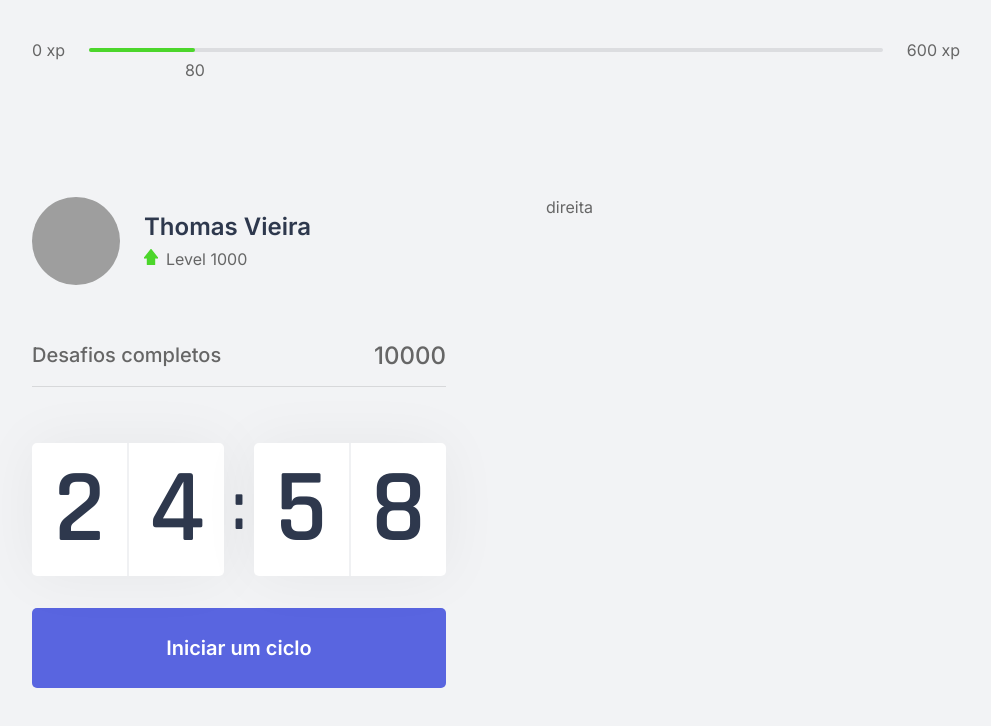
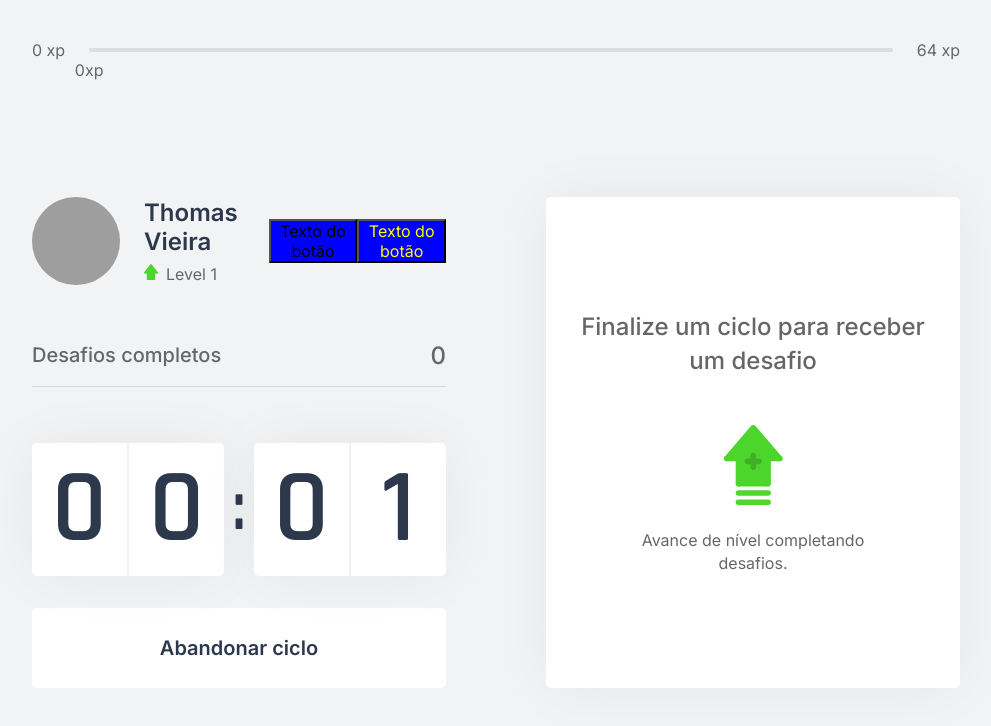
Before and after one commit to thomasvieira/nlw4, a Next.js app: page / in a window 1280 px wide. Both pictures are taken after a click on the button "Iniciar um ciclo". Shown: the top 726 px of the page, without its empty margins (144-1135 px from the left). Built offline with nearby package versions, Linux system fonts and the light colour scheme; grey boxes are pictures that could not be loaded.

Commit message:
Dia 3 Completo

```diff
--- /dev/null
+++ b/challenges.json
@@ -0,0 +1,62 @@
+[
+  {
+    "type": "body",
+    "description": "Estique um de seus braços com a palma da mão virada para frente e puxe os dedos para cima por 10 segundos por mão.",
+    "amount": 80
+  },
+  {
+    "type": "body",
+    "description": "Estique seu braço contra o peito e puxe-o utilizando o outro braço por 10 segundos por braço.",
+    "amount": 60
+  },
+  {
+    "type": "body",
+    "description": "Puxe seu pescoço com a ajuda da mão para a direita e para a esquerda, permanecendo na posição por alguns segundos.",
+    "amount": 70
+  },
+  {
+    "type": "body",
+    "description": "Com as duas mãos na parte de trás da cabeça, leve-a para baixo, alongando a parte de trás da região.",
+    "amount": 60
+  },
+  {
+    "type": "body",
+    "description": "Cruze as pernas e desça com as mãos esticadas em direção ao chão. Repita o movimento com a outra perna na frente.",
+    "amount": 100
+  },
+  {
+    "type": "body",
+    "description": "Sentado, abra as pernas e tente encostar as palmas das mãos no chão, repita 3 vezes por 5 segundos.",
+    "amount": 80
+  },
+  {
+    "type": "body",
+    "description": "Puxe o joelho de encontro ao peito e segure, troque de perna após 10 segundos.",
+    "amount": 50
+  },
+  {
+    "type": "body",
+    "description": "Sentado, cruze uma perna e incline seu tronco à frente, troque de perna após 10 segundos.",
+    "amount": 80
+  },
+  {
+    "type": "eye",
+    "description": "Sentado, feche os olhos e cubra-os com as palmas da mão durante 2 minutos, depois abra normalmente.",
+    "amount": 90
+  },
+  {
+    "type": "eye",
+    "description": "Em algum ambiente aberto, olhe o mais longe que puder em quatro direções por 3s, mexa apenas os olhos. Repita 3 vezes.",
+    "amount": 140
+  },
+  {
+    "type": "eye",
+    "description": "Usando os polegares, massage a área abaixo das sobrancelhas em movimentos circulares por 15 segundos.",
+    "amount": 70
+  },
+  {
+    "type": "body",
+    "description": "Em pé, gire a cintura o máximo que puder para a esquerda, segure por cinco segundos. Repita para a direita.",
+    "amount": 90
+  }
+]
--- /dev/null
+++ b/src/components/ChallengeBox.tsx
@@ -0,0 +1,47 @@
+import { useContext } from 'react';
+import { ChallengesContext } from '../contexts/ChallengesContext';
+import styles from '../styles/components/ChallengeBox.module.css'
+
+export function ChallengeBox() {
+  const { activeChallenge, resetChallenge } = useContext(ChallengesContext);
+  return (
+    <div className={styles.challengeBoxContainer}>
+      {activeChallenge ? (
+        <div className={styles.challengeActive}>
+          <header>Ganhe {activeChallenge.amount}xp</header>
+
+          <main>
+            <img src={`icons/${activeChallenge.type}.svg`} alt={`${activeChallenge.type}`} />
+            <strong>Novo desafio</strong>
+            <p>{activeChallenge.description}</p>
+          </main>
+          <footer>
+            <button
+              type='button'
+              className={styles.challengeFailedButton}
+              onClick={resetChallenge}
+            >
+              Falhei
+            </button>
+            <button
+              type='button'
+              className={styles.challengeSucceededButton}
+              onClick={resetChallenge}
+            >
+              Completei
+            </button>
+          </footer>
+        </div>
+      ) : (
+          <div className={styles.challengeNotActive}>
+            <strong>Finalize um ciclo para receber um desafio</strong>
+            <p>
+              <img src="icons/level-up.svg" alt="Level Up" />
+          Avance de nível completando desafios.
+        </p>
+          </div>
+
+        )}
+    </div>
+  )
+}
--- a/src/components/CompletedChallenges.tsx
+++ b/src/components/CompletedChallenges.tsx
@@ -1,10 +1,13 @@
+import { useContext } from 'react';
+import { ChallengesContext } from '../contexts/ChallengesContext';
 import styles from '../styles/components/CompletedChallenges.module.css';
 
 export function CompletedChallenges() {
+  const { challengesCompleted } = useContext(ChallengesContext);
   return (
     <div className={styles.completedChallengesContainer} >
       <span>Desafios completos</span>
-      <span>10000</span>
+      <span>{challengesCompleted}</span>
     </div>
   )
 }
--- a/src/components/Countdown.tsx
+++ b/src/components/Countdown.tsx
@@ -1,10 +1,14 @@
-import { setMaxListeners } from 'process'
-import { useEffect, useState } from 'react';
+import { useContext, useEffect, useState } from 'react';
+import { ChallengesContext } from '../contexts/ChallengesContext';
 import styles from '../styles/components/Countdown.module.css'
 
+let countdownTimeout: NodeJS.Timeout;
+
 export function Countdown() {
-  const [time, setTime] = useState(25 * 60);
-  const [active, setActive] = useState(false);
+  const { startNewChallenge } = useContext(ChallengesContext);
+  const [time, setTime] = useState(0.05 * 60);
+  const [isActive, setIsActive] = useState(false);
+  const [hasFinished, setHasFinished] = useState(false);
 
   const minutes = Math.floor(time / 60);
   const seconds = time % 60;
@@ -16,17 +20,27 @@
   const [leftDigitSeconds, rightDigitSeconds] = paddedSecondsString.split('')
 
   function startCountdown() {
-    setActive(true)
+    setIsActive(true)
+  }
+  function resetCountdown() {
+    clearTimeout(countdownTimeout);
+    setIsActive(false);
+    setTime(0.05 * 60);
   }
 
   useEffect(() => {
-    if (active && time > 0) {
-      setTimeout(() => {
+    if (isActive && time > 0) {
+      countdownTimeout = setTimeout(() => {
         setTime(time - 1)
       }, 1000);
     }
+    if (isActive && time === 0) {
+      setHasFinished(true)
+      setIsActive(false)
+      startNewChallenge()
+    }
 
-  }, [active, time]);
+  }, [isActive, time]);
 
   return (
     <div>
@@ -42,6 +56,26 @@
         </div>
       </div>
 
+      {hasFinished ? (
+        <button
+          disabled
+          className={styles.countdownButton}
+        >
+          Ciclo encerrado
+        </button>
+
+      ) : (
+          <>
+            {isActive ? (
+              <button
+                type='button'
+                className={`${styles.countdownButton} ${styles.countdownButtonActive}`}
+                onClick={resetCountdown}
+              >
+                Abandonar ciclo
+              </button>
+
+            ) : (
                 <button
                   type='button'
                   className={styles.countdownButton}
@@ -49,6 +83,13 @@
                 >
                   Iniciar um ciclo
                 </button>
+
+              )}
+
+
+          </>
+        )}
+
     </div>
   )
 }
--- a/src/components/ExperienceBar.tsx
+++ b/src/components/ExperienceBar.tsx
@@ -1,21 +1,25 @@
+import { useContext } from 'react';
+import { ChallengesContext } from '../contexts/ChallengesContext';
 import styles from '../styles/components/ExperienceBar.module.css'
 
 interface ExperienceBarProps {
   currentXP: number;
 }
 
-export function ExperienceBar(props: ExperienceBarProps) {
-  const maxXP = 600;
-  const percentCurrentXP = (props.currentXP / maxXP) * 100;
+export function ExperienceBar() {
+  const { currentExperience, experienceToNextLevel } = useContext(ChallengesContext);
 
+  const percentToNextLevel = Math.round(currentExperience * 100) / experienceToNextLevel;
   return (
     <header className={styles.experienceBar} >
       <span>0 xp</span>
       <div>
-        <div style={{ width: `${percentCurrentXP}%` }}></div>
-        <span className={styles.currentXp} style={{ left: `${percentCurrentXP}%` }} >{props.currentXP}</span>
+        <div style={{ width: `${percentToNextLevel}%` }}></div>
+        <span className={styles.currentXp} style={{ left: `${percentToNextLevel}%` }} >
+          {currentExperience}xp
+        </span>
       </div>
-      <span>600 xp</span>
+      <span>{experienceToNextLevel} xp</span>
     </header>
   )
 }
--- a/src/components/Profile.tsx
+++ b/src/components/Profile.tsx
@@ -1,6 +1,10 @@
+import { useContext } from 'react';
+
+import { ChallengesContext } from '../contexts/ChallengesContext';
 import styles from '../styles/components/Profile.module.css'
 
 export function Profile() {
+  const { level } = useContext(ChallengesContext);
   return (
     <div className={styles.profileContainer} >
       <img src="http://github.com/thomasvieira.png" alt="Foto do perfil" />
@@ -8,9 +12,11 @@
         <strong>Thomas Vieira</strong>
         <p>
           <img src="icons/level.svg" alt="level icon" />
-          Level 1000
+          Level {level}
         </p>
       </div>
+      <button style={{ background: 'blue' }}>Texto do botão</button>
+      <button style={{ background: 'blue', color: 'yellow' }}>Texto do botão</button>
     </div>
   );
 }
--- /dev/null
+++ b/src/contexts/ChallengesContext.tsx
@@ -0,0 +1,65 @@
+import { createContext, ReactNode, useState } from 'react';
+import challenges from '../../challenges.json';
+
+interface Challenge {
+  type: 'body' | 'eye';
+  description: string;
+  amount: number;
+}
+
+interface ChallengesContextData {
+  level: number;
+  currentExperience: number;
+  challengesCompleted: number;
+  activeChallenge: Challenge;
+  experienceToNextLevel: number;
+  levelUp: () => void;
+  startNewChallenge: () => void;
+  resetChallenge: () => void;
+}
+
+interface ChallengesProviderProps {
+  children: ReactNode;
+}
+
+export const ChallengesContext = createContext({} as ChallengesContextData);
+
+
+export function ChallengesProvider({ children }: ChallengesProviderProps) {
+  const [level, setLevel] = useState(1);
+  const [currentExperience, setCurrentExperience] = useState(0);
+  const [challengesCompleted, setChallengesCompleted] = useState(0);
+  const [activeChallenge, setActiveChallenge] = useState(null)
+
+  const experienceToNextLevel = Math.pow((level + 1) * 4, 2);
+
+  function levelUp() {
+    setLevel(level + 1)
+  }
+
+  function startNewChallenge() {
+    const randomChallengeIndex = Math.floor(Math.random() * challenges.length);
+    const challenge = challenges[randomChallengeIndex];
+    setActiveChallenge(challenge);
+  }
+
+  function resetChallenge() {
+    setActiveChallenge(null)
+  }
+
+  return (
+    <ChallengesContext.Provider
+      value={{
+        level,
+        currentExperience,
+        challengesCompleted,
+        activeChallenge,
+        experienceToNextLevel,
+        levelUp,
+        startNewChallenge,
+        resetChallenge
+      }}>
+      { children}
+    </ChallengesContext.Provider>
+  )
+}
--- a/src/pages/_app.tsx
+++ b/src/pages/_app.tsx
@@ -1,7 +1,13 @@
 import '../styles/global.css'
 
+import { ChallengesProvider } from '../contexts/ChallengesContext'
+
 function MyApp({ Component, pageProps }) {
-  return <Component {...pageProps} />
+  return (
+    <ChallengesProvider>
+      <Component {...pageProps} />
+    </ChallengesProvider>
+  )
 }
 
 export default MyApp
--- a/src/pages/index.tsx
+++ b/src/pages/index.tsx
@@ -6,23 +6,24 @@
 import Head from 'next/head'
 
 import styles from '../styles/pages/Home.module.css'
+import { ChallengeBox } from '../components/ChallengeBox';
 
 export default function Home() {
-  const currentXP = 80;
-
   return (
     <div className={styles.container} >
       <Head>
         <title>Início | move.it</title>
       </Head>
-      <ExperienceBar currentXP={currentXP} ></ExperienceBar>
+      <ExperienceBar />
       <section >
         <div>
           <Profile />
           <CompletedChallenges />
           <Countdown />
         </div>
-        <div>direita</div>
+        <div>
+          <ChallengeBox />
+        </div>
       </section>
     </div>
   );
--- /dev/null
+++ b/src/styles/components/ChallengeBox.module.css
@@ -0,0 +1,119 @@
+
+.challengeBoxContainer {
+  height: 100%;
+
+  background: var(--white);
+  border-radius: 5px;
+  box-shadow: 0 0 60px rgba(0, 0, 0, 0.05);
+  padding: 1.5rem 2rem;
+
+  display: flex;
+  flex-direction: column;
+  align-items: center;
+  justify-content: center;
+
+  text-align: center;
+}
+
+
+.challengeNotActive {
+  display: flex;
+  flex-direction: column;
+  align-items: center;
+}
+
+.challengeNotActive strong {
+  font-size: 1.5rem;
+  font-weight: 500;
+  line-height: 1.4;
+}
+
+.challengeNotActive p {
+  display: flex;
+  flex-direction: column;
+  align-items: center;
+  line-height: 1.4;
+  max-width: 70%;
+  margin-top: 3rem;
+}
+
+.challengeNotActive p img {
+  margin-bottom: 1.5rem;
+}
+
+.challengeActive {
+  height: 100%;
+
+  display: flex;
+  flex-direction: column;
+}
+
+.challengeActive header {
+  color: var(--blue);
+  font-weight: 600;
+  font-size: 1.25rem;
+  padding: 0 2rem 1.5rem;
+  border-bottom: 1px solid var(--gray-line);
+}
+
+.challengeActive main {
+  flex: 1;
+  display: flex;
+  flex-direction: column;
+  align-items: center;
+  justify-content: center;
+}
+
+.challengeActive main strong {
+  font-size: 2rem;
+  font-weight: 600;
+  color: var(--title);
+  margin: 1.5rem 0 1rem;
+}
+
+.challengeActive main p {
+  line-height: 1.5;
+}
+
+.challengeActive footer {
+  display: grid;
+  grid-template-columns: 1fr 1fr;
+  gap: 1rem;
+}
+
+
+.challengeActive footer button {
+  height: 3rem;
+
+  display: flex;
+  align-items: center;
+  justify-content: center;
+
+  border: 0;
+  border-radius: 5px;
+
+  color: var(--white);
+
+  font-size: 1rem;
+  font-weight: 600;
+}
+
+.challengeActive footer button.challengeFailedButton {
+  background: var(--red);
+}
+
+.challengeActive footer button.challengeSucceededButton {
+  background: var(--green);
+}
+
+.challengeActive footer button:hover {
+  filter: opacity(0.90);
+}
+
+.challengeActive footer button:focus {
+  outline: none;
+}
+
+.challengeActive footer button:active {
+  filter: opacity(0.50);
+}
--- a/src/styles/components/Countdown.module.css
+++ b/src/styles/components/Countdown.module.css
@@ -59,6 +59,42 @@
   transition: background-color 0.2s;
 }
 
-.countdownButton:hover {
+.countdownButton:not(:disabled):hover {
   background: var(--blue-dark);
 }
+
+.countdownButton:not(:disabled):focus {
+  outline: none;
+}
+
+.countdownButton:not(:disabled):active {
+  outline: none;
+  background: var(--blue);
+}
+
+.countdownButtonActive {
+  background: var(--white);
+  color: var(--title);
+  border: none;
+}
+
+.countdownButtonActive:not(:disabled):hover {
+  background: var(--red);
+  color: var(--white);
+  border: none;
+}
+
+.countdownButtonActive:not(:disabled):focus {
+  outline: none;
+}
+
+.countdownButtonActive:not(:disabled):active {
+  outline: none;
+  background: var(--red-light);
+}
+
+.countdownButton:disabled {
+  background: var(--white);
+  color: var(--title);
+  cursor: not-allowed;
+}
--- a/src/styles/global.css
+++ b/src/styles/global.css
@@ -6,6 +6,7 @@
   --text-highlight: #B3B9FF;
   --title: #2E384D;
   --red: #E83F5B;
+  --red-light: #f86F8B;
   --green: #4CD62B;
   --blue: #5965E0;
   --blue-dark: #4953B8;
```
Also changed, not shown: 1 other file (tests, documents, lock files or other folders). Lines whose indentation alone changed are shown as unchanged.
